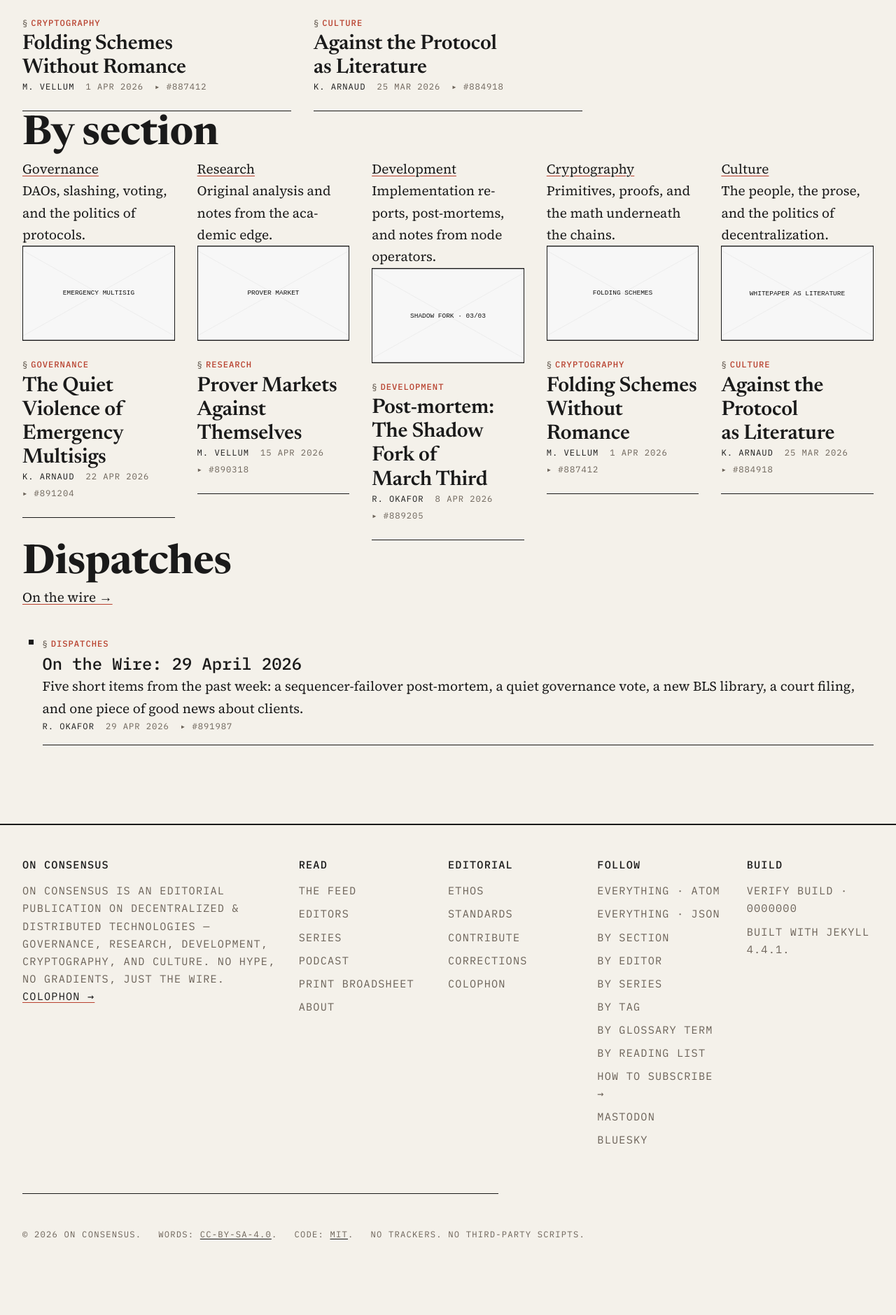
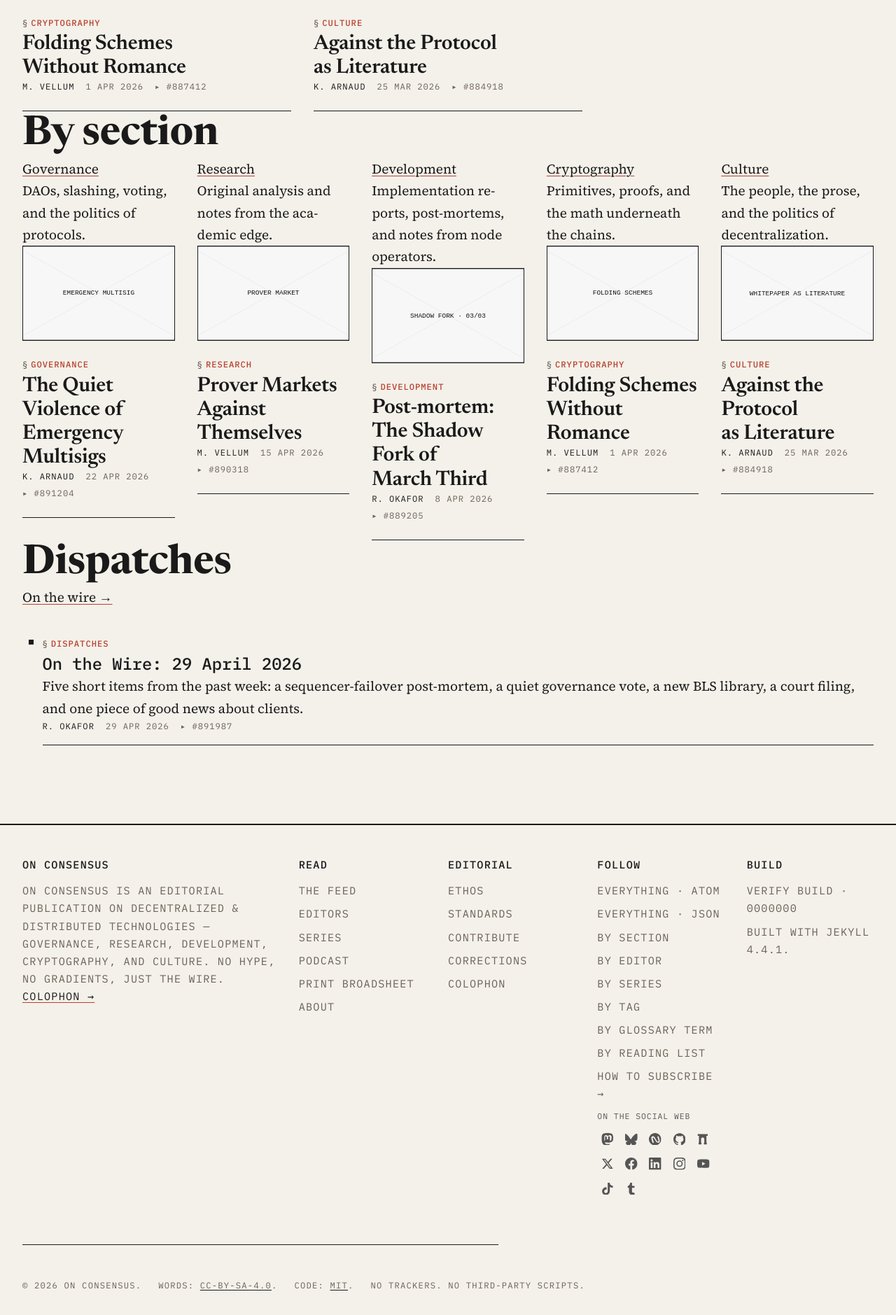
Before and after one commit to onConsensus/website, a Jekyll site: the page built from index.html, in a window 1280 px wide. Shown: the part 2013-3892 px from the top of the page at 70% size. Built offline with Jekyll 4.4.1, drawn with Linux system fonts in a browser that asks for light colours; before the commit the page ends 3819 px from its top, so only the background shows below that.

Commit message:
Add social media icons to the website and footer
Integrate new social media icons and update site configuration, JavaScript, CSS, and HTML templates.

Replit-Commit-Author: Agent
Replit-Commit-Session-Id: 1d345f15-541e-448b-8b40-e8bd60b20ddc
Replit-Commit-Checkpoint-Type: full_checkpoint
Replit-Commit-Event-Id: b1458550-b380-4049-93ae-4e2583c29568
Replit-Commit-Screenshot-Url: https://storage.googleapis.com/screenshot-production-us-central1/0a3abf27-d183-47a1-beb4-9239827b2989/1d345f15-541e-448b-8b40-e8bd60b20ddc/lZfXPuZ
Replit-Helium-Checkpoint-Created: true

```diff
--- a/_includes/footer.html
+++ b/_includes/footer.html
@@ -58,13 +58,13 @@
         <li><a href="{{ '/glossary/' | relative_url }}">By glossary term</a></li>
         <li><a href="{{ '/lists/'    | relative_url }}">By reading list</a></li>
         <li><a href="{{ '/standards/#feeds' | relative_url }}">How to subscribe →</a></li>
-        {%- if site.social.mastodon -%}
-        <li><a href="{{ site.social.mastodon }}" rel="me">Mastodon</a></li>
-        {%- endif -%}
-        {%- if site.social.bluesky -%}
-        <li><a href="{{ site.social.bluesky }}" rel="me">Bluesky</a></li>
-        {%- endif -%}
       </ul>
+      {%- comment -%}
+        Social mirrors. Editorial activity lives on the decentralized
+        stack (mastodon, bluesky, nostr, farcaster); the centralized
+        accounts are mirrors maintained for reach.
+      {%- endcomment -%}
+      {% include social-icons.html label="On the social web" %}
     </div>
 
     <div class="colophon__col colophon__col--build">
--- a/_includes/jsonld.html
+++ b/_includes/jsonld.html
@@ -91,6 +91,13 @@
     {%- if site.social.bluesky   -%}{%- assign social_links = social_links | push: site.social.bluesky   -%}{%- endif -%}
     {%- if site.social.github    -%}{%- assign social_links = social_links | push: site.social.github    -%}{%- endif -%}
     {%- if site.social.farcaster -%}{%- assign social_links = social_links | push: site.social.farcaster -%}{%- endif -%}
+    {%- if site.social.twitter   -%}{%- assign social_links = social_links | push: site.social.twitter   -%}{%- endif -%}
+    {%- if site.social.facebook  -%}{%- assign social_links = social_links | push: site.social.facebook  -%}{%- endif -%}
+    {%- if site.social.linkedin  -%}{%- assign social_links = social_links | push: site.social.linkedin  -%}{%- endif -%}
+    {%- if site.social.instagram -%}{%- assign social_links = social_links | push: site.social.instagram -%}{%- endif -%}
+    {%- if site.social.youtube   -%}{%- assign social_links = social_links | push: site.social.youtube   -%}{%- endif -%}
+    {%- if site.social.tiktok    -%}{%- assign social_links = social_links | push: site.social.tiktok    -%}{%- endif -%}
+    {%- if site.social.tumblr    -%}{%- assign social_links = social_links | push: site.social.tumblr    -%}{%- endif -%}
     {%- for url in social_links -%}
       {{ url | jsonify }}{%- unless forloop.last -%},{%- endunless -%}
     {%- endfor -%}
--- a/_includes/masthead.html
+++ b/_includes/masthead.html
@@ -109,6 +109,7 @@
             <p class="masthead__follow-foot">
               <a href="{{ '/standards/#feeds' | relative_url }}">How to subscribe →</a>
             </p>
+            {% include social-icons.html %}
           </div>
         </details>
       </div>
--- /dev/null
+++ b/_includes/social-icons-defs.html
@@ -0,0 +1,29 @@
+{%- comment -%}
+  social-icons-defs.html — single SVG <defs> block carrying every
+  social-platform glyph as a <symbol>, referenced by `<use href="#oc-social-…">`
+  from `_includes/social-icons.html`. Including the sprite once per
+  page (from `_layouts/default.html`, just inside <body>) keeps the
+  HTML payload small even when icons appear in both the masthead and
+  the footer.
+
+  All glyphs are 24×24 in viewBox, drawn as a single path filled with
+  `currentColor`, sourced from Simple Icons (CC0). They inherit the
+  surrounding link colour and so honour the dark-mode cascade for
+  free.
+{%- endcomment -%}
+<svg xmlns="http://www.w3.org/2000/svg" width="0" height="0" style="position:absolute;width:0;height:0;overflow:hidden" aria-hidden="true" focusable="false">
+  <defs>
+    <symbol id="oc-social-mastodon" viewBox="0 0 24 24"><path fill="currentColor" d="M23.193 7.879c0-5.206-3.413-6.732-3.413-6.732C18.062.357 15.108.025 12.041 0h-.076c-3.067.025-6.02.357-7.74 1.147 0 0-3.413 1.526-3.413 6.732 0 1.192-.023 2.618.015 4.13.124 5.092.934 10.11 5.641 11.355 2.17.574 4.034.695 5.535.612 2.722-.151 4.25-.972 4.25-.972l-.09-1.975s-1.945.613-4.13.539c-2.165-.074-4.449-.233-4.799-2.891a5.499 5.499 0 0 1-.048-.745s2.125.52 4.817.643c1.646.075 3.19-.097 4.758-.283 3.007-.359 5.625-2.211 5.954-3.904.517-2.667.475-6.508.475-7.509zm-4.024 6.709h-2.499V8.469c0-1.29-.543-1.944-1.628-1.944-1.2 0-1.802.776-1.802 2.312v3.349h-2.485V8.837c0-1.536-.602-2.312-1.802-2.312-1.085 0-1.628.655-1.628 1.944v6.119H5.826V8.284c0-1.289.328-2.313.987-3.07.68-.758 1.569-1.146 2.674-1.146 1.278 0 2.246.491 2.886 1.474L13 6.585l.628-1.043c.64-.983 1.608-1.474 2.886-1.474 1.104 0 1.994.388 2.674 1.146.658.757.986 1.781.986 3.07z"/></symbol>
+    <symbol id="oc-social-bluesky" viewBox="0 0 24 24"><path fill="currentColor" d="M5.8 3.3c3.4 2.6 7.1 7.7 8.4 10.5 1.3-2.8 5-8 8.4-10.6 2.5-1.9 6.5-3.3 6.5 1.2 0 .9-.5 7.5-.8 8.6-1 3.7-4.8 4.7-8.1 4.1 5.8 1 7.2 4.2 4 7.5-6 6.2-8.6-1.5-9.3-3.5l-.1-.4c0 .1 0 .3-.1.4-.7 2-3.4 9.7-9.3 3.5-3.2-3.3-1.7-6.5 4-7.5-3.4.6-7.1-.4-8.1-4.1C.5 12.4 0 5.8 0 4.9c0-4.5 4-3.1 6.5-1.2L5.8 3.3z" transform="translate(-2 0) scale(0.92)"/></symbol>
+    <symbol id="oc-social-nostr" viewBox="0 0 24 24"><path fill="currentColor" d="M12 0C5.4 0 0 5.4 0 12s5.4 12 12 12 12-5.4 12-12S18.6 0 12 0zm5.7 18.4c-1.3.7-2.7-.4-3.4-1.4-1.1-1.5-2-3.1-3-4.7-.5-.8-1-1.7-1.6-2.5-.4-.6-1-1-1.7-.7-.6.3-.7 1-.6 1.6.1.7.3 1.3.5 1.9.5 1.6 1 3.1 1.4 4.7.1.5.2 1 .1 1.5-.1.6-.7.9-1.3.7-.7-.3-1.1-1-1.4-1.7-.5-1.4-.9-2.8-1.3-4.2-.4-1.4-.7-2.8-.6-4.2.1-1.4.7-2.5 2-3.1 1.3-.6 2.5-.3 3.5.7.9.9 1.6 2 2.2 3.1.7 1.3 1.5 2.6 2.2 3.9.4.7.9 1.4 1.4 2 .4.5 1 .9 1.7.7.7-.2.9-.9.9-1.5 0-.8-.2-1.5-.4-2.2-.5-1.6-1-3.2-1.5-4.8-.1-.4-.2-.9-.1-1.4.1-.7.7-1 1.4-.7.6.3 1 .9 1.2 1.5.4 1.2.8 2.4 1.1 3.7.4 1.5.7 3.1.7 4.7 0 1.4-.6 2.4-1.7 3z"/></symbol>
+    <symbol id="oc-social-github" viewBox="0 0 24 24"><path fill="currentColor" d="M12 .297c-6.63 0-12 5.373-12 12 0 5.303 3.438 9.8 8.205 11.385.6.113.82-.258.82-.577 0-.285-.01-1.04-.015-2.04-3.338.724-4.042-1.61-4.042-1.61C4.422 18.07 3.633 17.7 3.633 17.7c-1.087-.744.084-.729.084-.729 1.205.084 1.838 1.236 1.838 1.236 1.07 1.835 2.809 1.305 3.495.998.108-.776.417-1.305.76-1.605-2.665-.3-5.466-1.332-5.466-5.93 0-1.31.465-2.38 1.235-3.22-.135-.303-.54-1.523.105-3.176 0 0 1.005-.322 3.3 1.23.96-.267 1.98-.4 3-.405 1.02.005 2.04.138 3 .405 2.28-1.552 3.285-1.23 3.285-1.23.645 1.653.24 2.873.12 3.176.765.84 1.23 1.91 1.23 3.22 0 4.61-2.805 5.625-5.475 5.92.42.36.81 1.096.81 2.22 0 1.606-.015 2.896-.015 3.286 0 .315.21.69.825.57C20.565 22.092 24 17.592 24 12.297c0-6.627-5.373-12-12-12"/></symbol>
+    <symbol id="oc-social-farcaster" viewBox="0 0 24 24"><path fill="currentColor" d="M3.5 2h17v3.4h-2.5v13.2h.7v3.4h-5.6v-3.4h.7v-7c0-1.7-1.4-3.1-3.1-3.1S7.6 9.9 7.6 11.6v7h.7v3.4H2.7v-3.4h.7V5.4H1V2h2.5z"/></symbol>
+    <symbol id="oc-social-twitter" viewBox="0 0 24 24"><path fill="currentColor" d="M18.244 2.25h3.308l-7.227 8.26 8.502 11.24H16.17l-5.214-6.817L4.99 21.75H1.68l7.73-8.835L1.254 2.25H8.08l4.713 6.231 5.45-6.231Zm-1.161 17.52h1.833L7.084 4.126H5.117l11.966 15.644Z"/></symbol>
+    <symbol id="oc-social-facebook" viewBox="0 0 24 24"><path fill="currentColor" d="M24 12.073c0-6.627-5.373-12-12-12s-12 5.373-12 12c0 5.99 4.388 10.954 10.125 11.854v-8.385H7.078v-3.47h3.047V9.43c0-3.007 1.792-4.669 4.533-4.669 1.312 0 2.686.235 2.686.235v2.953H15.83c-1.491 0-1.956.925-1.956 1.874v2.25h3.328l-.532 3.47h-2.796v8.385C19.612 23.027 24 18.062 24 12.073z"/></symbol>
+    <symbol id="oc-social-linkedin" viewBox="0 0 24 24"><path fill="currentColor" d="M20.447 20.452h-3.554v-5.569c0-1.328-.027-3.037-1.852-3.037-1.853 0-2.136 1.445-2.136 2.939v5.667H9.351V9h3.414v1.561h.046c.477-.9 1.637-1.85 3.37-1.85 3.601 0 4.267 2.37 4.267 5.455v6.286zM5.337 7.433a2.062 2.062 0 0 1-2.063-2.065 2.064 2.064 0 1 1 2.063 2.065zm1.782 13.019H3.555V9h3.564v11.452zM22.225 0H1.771C.792 0 0 .774 0 1.729v20.542C0 23.227.792 24 1.771 24h20.451C23.2 24 24 23.227 24 22.271V1.729C24 .774 23.2 0 22.222 0h.003z"/></symbol>
+    <symbol id="oc-social-instagram" viewBox="0 0 24 24"><path fill="currentColor" d="M12 2.163c3.204 0 3.584.012 4.85.07 3.252.148 4.771 1.691 4.919 4.919.058 1.265.069 1.645.069 4.849 0 3.205-.012 3.584-.069 4.849-.149 3.225-1.664 4.771-4.919 4.919-1.266.058-1.644.07-4.85.07-3.204 0-3.584-.012-4.849-.07-3.26-.149-4.771-1.699-4.919-4.92-.058-1.265-.07-1.644-.07-4.849 0-3.204.013-3.583.07-4.849.149-3.227 1.664-4.771 4.919-4.919 1.266-.057 1.645-.069 4.849-.069zm0-2.163C8.741 0 8.333.014 7.053.072 2.695.272.273 2.69.073 7.052.014 8.333 0 8.741 0 12c0 3.259.014 3.668.072 4.948.2 4.358 2.618 6.78 6.98 6.98C8.333 23.986 8.741 24 12 24s3.668-.014 4.948-.072c4.354-.2 6.782-2.618 6.979-6.98.059-1.28.073-1.689.073-4.948s-.014-3.667-.072-4.947c-.196-4.354-2.617-6.78-6.979-6.98C15.668.014 15.259 0 12 0zm0 5.838a6.162 6.162 0 1 0 0 12.324 6.162 6.162 0 0 0 0-12.324zM12 16a4 4 0 1 1 0-8 4 4 0 0 1 0 8zm6.406-11.845a1.44 1.44 0 1 0 0 2.881 1.44 1.44 0 0 0 0-2.881z"/></symbol>
+    <symbol id="oc-social-youtube" viewBox="0 0 24 24"><path fill="currentColor" d="M23.498 6.186a3.016 3.016 0 0 0-2.122-2.136C19.505 3.545 12 3.545 12 3.545s-7.505 0-9.377.505A3.017 3.017 0 0 0 .502 6.186C0 8.07 0 12 0 12s0 3.93.502 5.814a3.016 3.016 0 0 0 2.122 2.136c1.871.505 9.376.505 9.376.505s7.505 0 9.377-.505a3.015 3.015 0 0 0 2.122-2.136C24 15.93 24 12 24 12s0-3.93-.502-5.814zM9.545 15.568V8.432L15.818 12l-6.273 3.568z"/></symbol>
+    <symbol id="oc-social-tiktok" viewBox="0 0 24 24"><path fill="currentColor" d="M12.525.02c1.31-.02 2.61-.01 3.91-.02.08 1.53.63 3.09 1.75 4.17 1.12 1.11 2.7 1.62 4.24 1.79v4.03c-1.44-.05-2.89-.35-4.2-.97-.57-.26-1.1-.59-1.62-.93-.01 2.92.01 5.84-.02 8.75-.08 1.4-.54 2.79-1.35 3.94-1.31 1.92-3.58 3.17-5.91 3.21-1.43.08-2.86-.31-4.08-1.03-2.02-1.19-3.44-3.37-3.65-5.71-.02-.5-.03-1-.01-1.49.18-1.9 1.12-3.72 2.58-4.96 1.66-1.44 3.98-2.13 6.15-1.72.02 1.48-.04 2.96-.04 4.44-.99-.32-2.15-.23-3.02.37-.63.41-1.11 1.04-1.36 1.75-.21.51-.15 1.07-.14 1.61.24 1.64 1.82 3.02 3.5 2.87 1.12-.01 2.19-.66 2.77-1.61.19-.33.4-.67.41-1.06.1-1.79.06-3.57.07-5.36.01-4.03-.01-8.05.02-12.07z"/></symbol>
+    <symbol id="oc-social-tumblr" viewBox="0 0 24 24"><path fill="currentColor" d="M14.563 24c-5.093 0-7.031-3.756-7.031-6.411V9.747H5.116V6.648c3.63-1.313 4.512-4.596 4.71-6.469C9.84.051 9.941 0 9.999 0h3.517v6.114h4.801v3.633h-4.815v7.47c.016 1.001.375 2.371 2.207 2.371h.09c.631-.02 1.486-.205 1.936-.419l1.156 3.425c-.436.636-2.4 1.374-4.156 1.404h-.178l.006.002z"/></symbol>
+  </defs>
+</svg>
--- /dev/null
+++ b/_includes/social-icons.html
@@ -0,0 +1,73 @@
+{%- comment -%}
+  social-icons.html — render the configured site.social.* entries as a
+  list of inline-SVG icons. No third-party scripts, no tracker pixels;
+  the SVG glyphs are embedded directly so they inherit `currentColor`
+  and respect the site's dark-mode + print stylesheets.
+
+  Optional includes parameters:
+    label  — heading text rendered above the icon row (e.g. "Mirrors").
+             Omit to render the icon row only.
+    class  — extra class appended to the wrapping <ul>.
+
+  The order below is the display order. To add a new platform, drop a
+  new entry into the array literal and add a matching `<symbol>` in
+  `_includes/social-icons-defs.html`.
+{%- endcomment -%}
+
+{%- assign _social_order = "mastodon,bluesky,nostr,github,farcaster,twitter,facebook,linkedin,instagram,youtube,tiktok,tumblr" | split: "," -%}
+
+{%- assign _has_any = false -%}
+{%- for key in _social_order -%}
+  {%- assign url = site.social[key] -%}
+  {%- if url and url != "" -%}{%- assign _has_any = true -%}{%- break -%}{%- endif -%}
+{%- endfor -%}
+
+{%- if _has_any -%}
+  {%- if include.label -%}
+    <p class="social-icons__label">{{ include.label }}</p>
+  {%- endif -%}
+  <ul class="social-icons {{ include.class }}" aria-label="On Consensus on social platforms">
+    {%- for key in _social_order -%}
+      {%- assign url = site.social[key] -%}
+      {%- if url and url != "" -%}
+        {%- assign rel = "me noopener" -%}
+        {%- comment -%}
+          Mastodon and Bluesky support `rel="me"` verification; the
+          centralized mirrors do not, so they get plain `noopener`
+          to keep referrer leakage minimal.
+        {%- endcomment -%}
+        {%- case key -%}
+          {%- when "facebook","linkedin","twitter","instagram","youtube","tiktok","tumblr" -%}
+            {%- assign rel = "noopener external" -%}
+        {%- endcase -%}
+        {%- case key -%}
+          {%- when "twitter"   -%}{%- assign label = "Twitter / X" -%}
+          {%- when "facebook"  -%}{%- assign label = "Facebook"    -%}
+          {%- when "linkedin"  -%}{%- assign label = "LinkedIn"    -%}
+          {%- when "instagram" -%}{%- assign label = "Instagram"   -%}
+          {%- when "youtube"   -%}{%- assign label = "YouTube"     -%}
+          {%- when "tiktok"    -%}{%- assign label = "TikTok"      -%}
+          {%- when "tumblr"    -%}{%- assign label = "Tumblr"      -%}
+          {%- when "mastodon"  -%}{%- assign label = "Mastodon"    -%}
+          {%- when "bluesky"   -%}{%- assign label = "Bluesky"     -%}
+          {%- when "nostr"     -%}{%- assign label = "Nostr"       -%}
+          {%- when "github"    -%}{%- assign label = "GitHub"      -%}
+          {%- when "farcaster" -%}{%- assign label = "Farcaster"   -%}
+        {%- endcase -%}
+        {%- if key == "nostr" -%}
+          {%- assign href = "https://njump.me/" | append: url -%}
+        {%- else -%}
+          {%- assign href = url -%}
+        {%- endif -%}
+        <li class="social-icons__item social-icons__item--{{ key }}">
+          <a class="social-icons__link" href="{{ href }}" rel="{{ rel }}" aria-label="{{ label }}" title="{{ label }}">
+            <svg class="social-icons__svg" viewBox="0 0 24 24" aria-hidden="true" focusable="false" width="20" height="20">
+              <use href="#oc-social-{{ key }}"></use>
+            </svg>
+            <span class="visually-hidden">{{ label }}</span>
+          </a>
+        </li>
+      {%- endif -%}
+    {%- endfor -%}
+  </ul>
+{%- endif -%}
--- a/_layouts/default.html
+++ b/_layouts/default.html
@@ -7,6 +7,13 @@
 
   {%- comment -%} Skip-to-content link — first focusable element on the page. {%- endcomment -%}
   <a class="skip-link" href="#main">Skip to content</a>
+
+  {%- comment -%}
+    Inline-SVG sprite for site.social.* icons. Emitted once per page,
+    just inside <body>, so both the masthead and the colophon can
+    reference its <symbol> ids via <use href="#oc-social-…">.
+  {%- endcomment -%}
+  {% include social-icons-defs.html %}
 
   {% include masthead.html %}
 
--- /dev/null
+++ b/_sass/_social-icons.scss
@@ -0,0 +1,83 @@
+// _social-icons.scss — inline SVG glyphs for site.social.* mirrors.
+//
+// Renders a horizontal row of square hit-targets, each carrying one
+// platform glyph from `_includes/social-icons-defs.html`. The icons
+// inherit `currentColor`, so they ride the existing dark-mode and
+// print cascades without any media-query of their own. Hit areas
+// are 32×32 to satisfy WCAG 2.5.5 (Target Size) on touch devices.
+
+.social-icons {
+  list-style: none;
+  margin: 0.4rem 0 0;
+  padding: 0;
+  display: flex;
+  flex-wrap: wrap;
+  gap: 0.35rem 0.4rem;
+
+  &__label {
+    font-family: var(--font-mono, monospace);
+    font-size: 0.72rem;
+    text-transform: uppercase;
+    letter-spacing: 0.08em;
+    color: var(--color-text-muted, #555);
+    margin: 0.6rem 0 0.25rem;
+  }
+
+  &__item { margin: 0; padding: 0; }
+
+  &__link {
+    display: inline-flex;
+    align-items: center;
+    justify-content: center;
+    width: 2rem;
+    height: 2rem;
+    border: 0.5pt solid currentColor;
+    border-radius: 2px;
+    color: var(--color-text-muted, #555);
+    text-decoration: none;
+    transition: color 120ms ease, border-color 120ms ease, background 120ms ease;
+
+    &:hover,
+    &:focus-visible {
+      color: var(--color-link, #b8412e);
+      border-color: var(--color-link, #b8412e);
+      background: var(--color-surface-raised, transparent);
+      outline: none;
+    }
+
+    &:focus-visible {
+      box-shadow: 0 0 0 2px var(--color-link, #b8412e);
+    }
+  }
+
+  &__svg {
+    width: 1.1rem;
+    height: 1.1rem;
+    display: block;
+    fill: currentColor;
+  }
+}
+
+// Inside the masthead Follow disclosure: tighten gap and align with
+// the surrounding mono auxiliary text.
+.masthead__follow-panel .social-icons {
+  margin-top: 0.5rem;
+  padding-top: 0.5rem;
+  border-top: 0.5pt solid currentColor;
+}
+
+// Inside the colophon Follow column: drop borders so the icons read
+// as a quiet badge row rather than a buttons strip.
+.colophon__col--feeds .social-icons {
+  margin-top: 0.6rem;
+
+  .social-icons__link {
+    border-color: transparent;
+    width: 1.75rem;
+    height: 1.75rem;
+  }
+}
+
+@media print {
+  .social-icons { display: none; }
+}
--- a/assets/css/main.scss
+++ b/assets/css/main.scss
@@ -39,6 +39,7 @@
 @import "code";            // pre/code + Rouge syntax highlighting
 @import "search";          // masthead inline search + /search/ page
 @import "audio";           // article narration player + podcast CTA
+@import "social-icons";    // inline-SVG mirrors of site.social.* (masthead + footer)
 @import "editorial";       // /ethos + /corrections editorial-policy pages
 @import "trust";           // retractions, corrections-notice, disclosures, edit history
 @import "onchain";         // on-chain link clusters, timestamp footer, embargo seal, methodology
```
